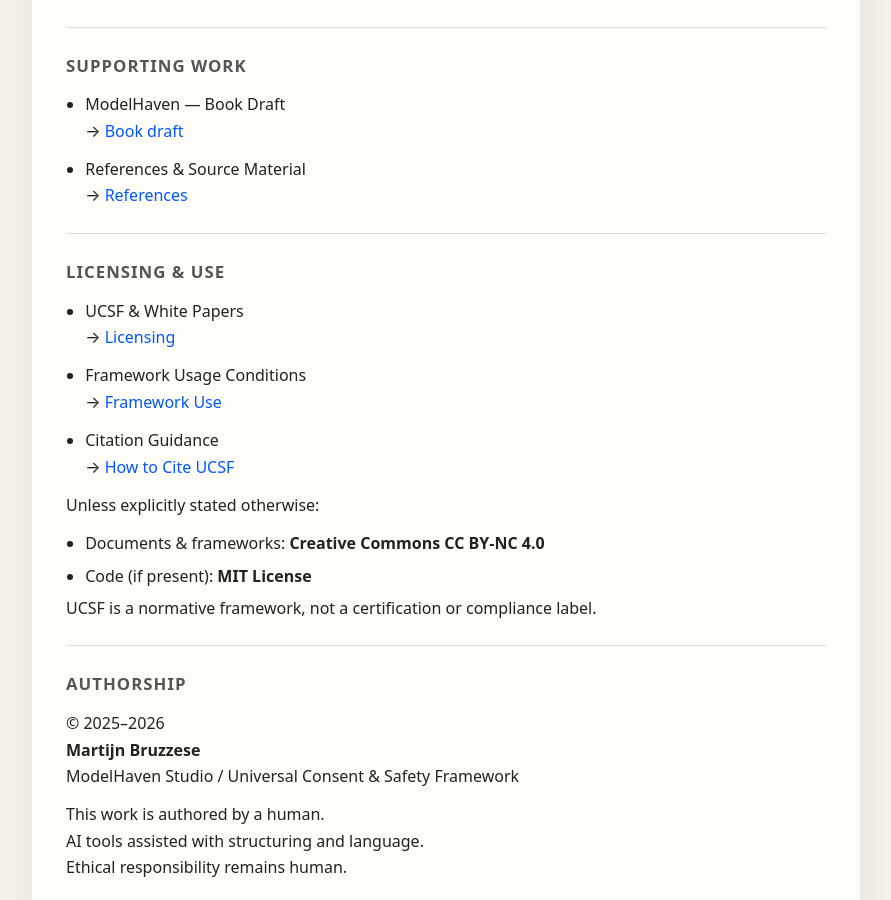
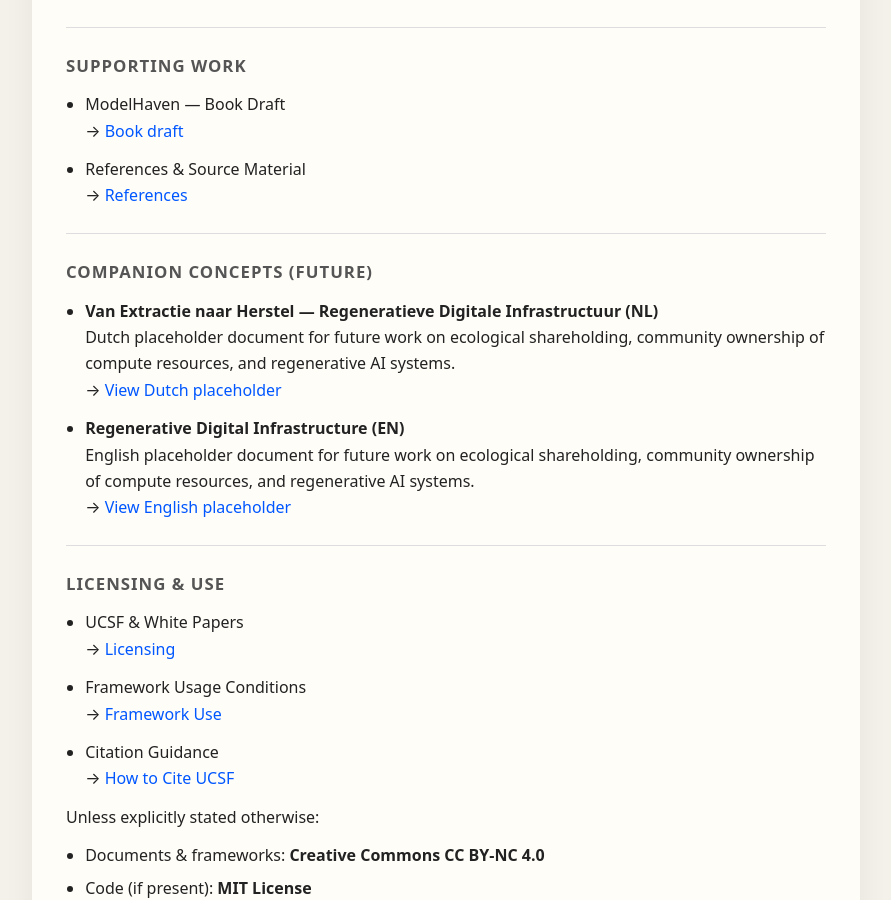
Before and after one commit to MartijnBruzzese/ModelHaven-Studio, a Jekyll site: the page built from index.md, in a window 1280 px wide and 900 px high, scrolled down 1715 px. Shown: the whole window, without its empty margins (194-1085 px from the left). Built offline with Jekyll 4.4.1, drawn with Linux system fonts in a browser that asks for light colours.

Commit message:
Update index.md

```diff
--- a/index.md
+++ b/index.md
@@ -90,6 +90,18 @@
 
 ---
 
+## Companion Concepts (Future)
+
+- **Van Extractie naar Herstel — Regeneratieve Digitale Infrastructuur (NL)**
+  Dutch placeholder document for future work on ecological shareholding, community ownership of compute resources, and regenerative AI systems.
+  → [View Dutch placeholder](VAN_EXTRACTIE_NAAR_HERSTEL_NL.md)
+
+- **Regenerative Digital Infrastructure (EN)**
+  English placeholder document for future work on ecological shareholding, community ownership of compute resources, and regenerative AI systems.
+  → [View English placeholder](FUTURE_PAPER_REGENERATIVE_INFRASTRUCTURE.md)
+
+---
+
 ## Licensing & Use
 
 - UCSF & White Papers
```
